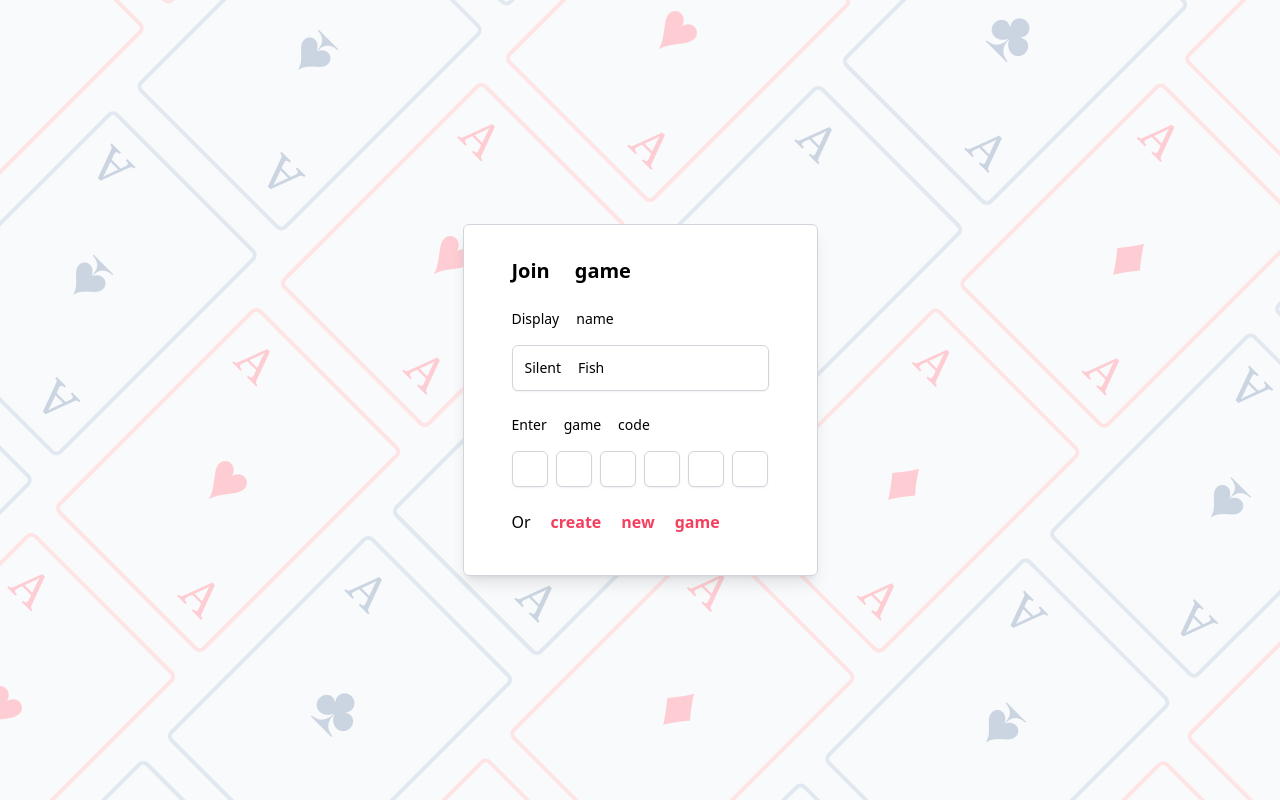
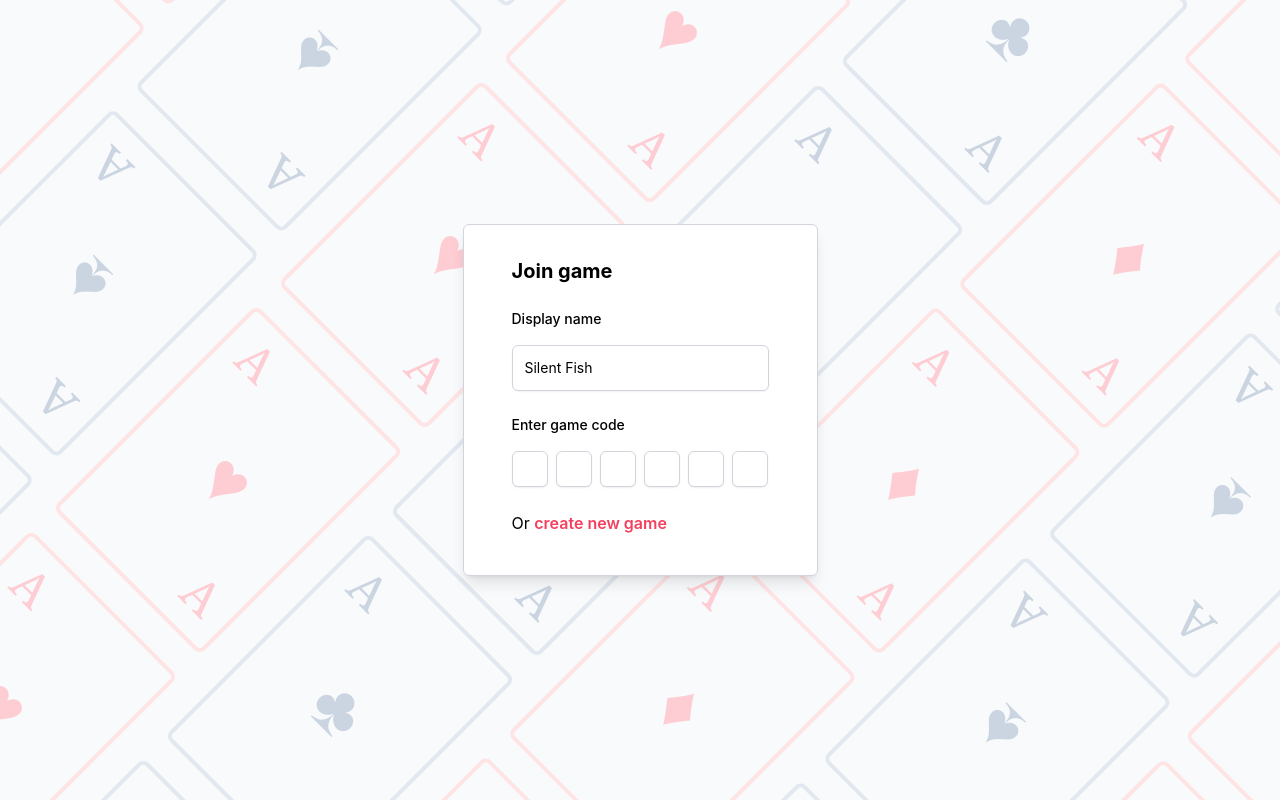
Before and after one commit to tfritzy/aces-web, a React (Create React App) app: page / in a window 1280 px wide. Built offline with nearby package versions, Linux system fonts and the light colour scheme.

Commit message:
Revert main font

```diff
--- a/src/index.css
+++ b/src/index.css
@@ -4,7 +4,9 @@
 
 body {
   margin: 0;
-  font-family: "Segoe UI Symbol", "Apple Color Emoji", "Noto Color Emoji", "Noto Sans", "Noto Serif", "Arial Unicode MS", sans-serif;
+  font-family: -apple-system, BlinkMacSystemFont, 'Segoe UI', 'Roboto', 'Oxygen',
+    'Ubuntu', 'Cantarell', 'Fira Sans', 'Droid Sans', 'Helvetica Neue',
+    sans-serif;
   -webkit-font-smoothing: antialiased;
   -moz-osx-font-smoothing: grayscale;
 }
```
